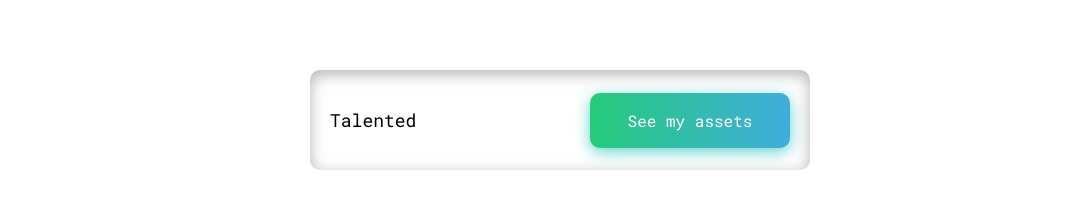
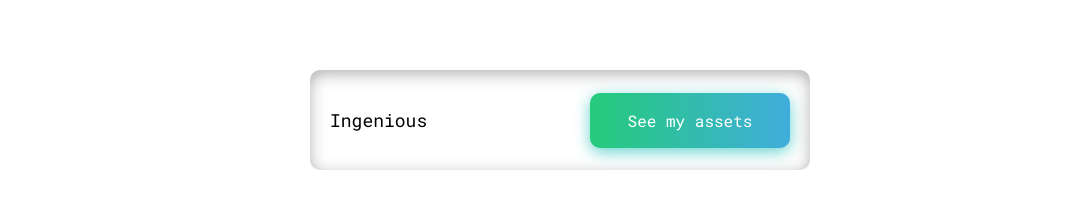
Before and after one commit to gregdevgrhdsg/react-portfolio-greg--v2, a React (Create React App) app: page / in a window 1280 px wide. Shown: the part 1153-1373 px from the top of the page, without its empty margins (80-1151 px from the left). Built offline with nearby package versions, Linux system fonts and the light colour scheme.

Commit message:
word skills supp

```diff
--- a/src/components/cta/Cta.jsx
+++ b/src/components/cta/Cta.jsx
@@ -3,8 +3,8 @@ import './cta.css';
 
 function RandomWordButton() {
   // Définir une liste de mots
-  const words = ['Innovative', 'Imaginative','Original', 'Artistic','Visionary','Resourceful','Inventive',
-  'Intuitive','Expressive','Artful','Inspiring','Original','Ingenious','Talented','Inspired','Original','Versatile','Artistic',
+  const words = ['Innovative', 'Imaginative','Original','Visionary','Resourceful','Inventive',
+  'Intuitive','Expressive','Inspiring','Original','Ingenious','Inspired','Original','Artistic',
   'Creative','Imaginative'];
 
   // Définir un état pour stocker le mot sélectionné au hasard
```
